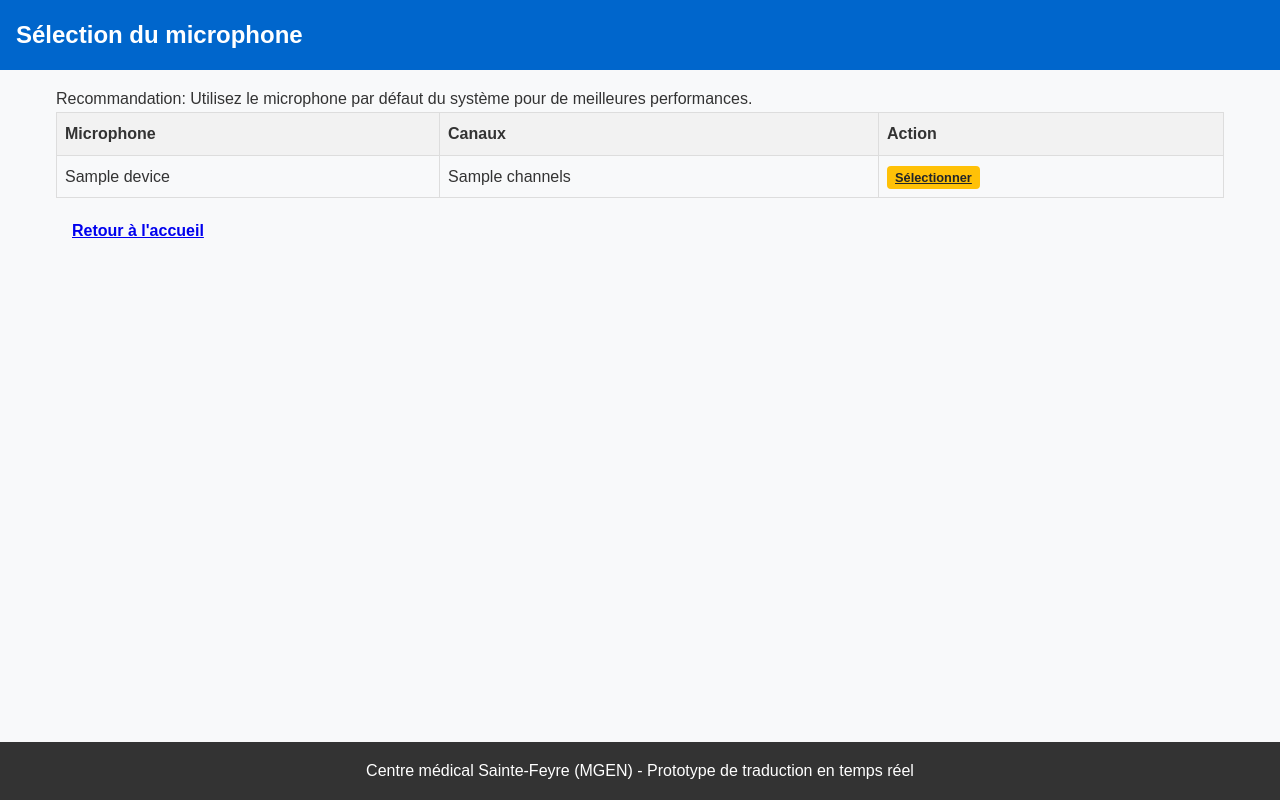
After one commit to Maksew/TranslateStFeyre, a Flask app: template templates/devices.html in a window 1280 px wide. The commit adds this page. Run offline with Flask 3, Linux system fonts and the light colour scheme; the template is opened without the code that fills it: most values are stand-ins (such as "Sample title", 1, 10 or a date in 2020); parts of the project's set-up code (start-up, migrations or seed data) failed here and were passed over.

Commit message:
Update UI / Change Mic

```diff
--- a/app.py
+++ b/app.py
@@ -1,46 +1,42 @@
 import os
-from flask import Flask, render_template, request, jsonify
+from flask import Flask, render_template, request, jsonify, session
 from flask_socketio import SocketIO
 import time
-from dotenv import load_dotenv
 
-load_dotenv()
+# Importer la configuration
+from config import (
+    AWS_ACCESS_KEY, AWS_SECRET_KEY, AWS_REGION,
+    FLASK_SECRET_KEY, WHISPER_MODEL, SOURCE_LANGUAGE,
+    SUPPORTED_LANGUAGES, RECORDINGS_DIR
+)
 
+# Importer nos modules
 from modules.audio_capture import AudioCapture
 from modules.transcription import WhisperTranscriber
 from modules.translation import AWSTranslator
 
-
 # Initialisation de l'application Flask
 app = Flask(__name__)
-app.config['SECRET_KEY'] = os.getenv('FLASK_SECRET_KEY')
+app.config['SECRET_KEY'] = FLASK_SECRET_KEY
 socketio = SocketIO(app)
 
 # Initialiser les modules
 transcriber = WhisperTranscriber(
-    model_name=os.getenv('WHISPER_MODEL', 'base'),
-    language=os.getenv('SOURCE_LANGUAGE', 'fr')
+    model_name=WHISPER_MODEL,
+    language=SOURCE_LANGUAGE
 )
 
 translator = AWSTranslator(
-    region_name=os.getenv('AWS_REGION'),
-    aws_access_key=os.getenv('AWS_ACCESS_KEY'),
-    aws_secret_key=os.getenv('AWS_SECRET_KEY')
+    region_name=AWS_REGION,
+    aws_access_key=AWS_ACCESS_KEY,
+    aws_secret_key=AWS_SECRET_KEY
 )
 
+# Variables globales pour stocker les données
 current_transcription = ""
 translations = {}
 is_recording = False
 recorder = None
-
-# Langues supportées
-supported_languages = {
-    'fr': 'Français (original)',
-    'en': 'English',
-    'es': 'Español',
-    'de': 'Deutsch',
-    'it': 'Italiano'
-}
 
 
 # Fonction de callback pour le traitement audio
@@ -72,16 +68,44 @@ def emit_updates():
 @app.route('/')
 def index():
     """Page principale pour le présentateur"""
+    device_index = request.args.get('device')
+
+    # Si un appareil spécifique est demandé, le stocker dans la session
+    if device_index:
+        try:
+            device_index = int(device_index)
+            session['device_index'] = device_index
+        except ValueError:
+            session.pop('device_index', None)  # Réinitialiser si invalide
+
+    # Obtenir les informations sur le micro actuellement sélectionné
+    current_device = None
+    if 'device_index' in session and session['device_index'] is not None:
+        devices = AudioCapture.list_devices()
+        for device in devices:
+            if device['index'] == session['device_index']:
+                current_device = device
+                break
+
+    # Si aucun appareil n'est explicitement sélectionné, obtenir l'appareil par défaut
+    if current_device is None:
+        devices = AudioCapture.list_devices()
+        for device in devices:
+            if device.get('is_default'):
+                current_device = device
+                break
+
     return render_template('index.html',
-                           languages=supported_languages,
-                           is_recording=is_recording)
+                           languages=SUPPORTED_LANGUAGES,
+                           is_recording=is_recording,
+                           current_device=current_device)
 
 
 @app.route('/client')
 def client():
     """Page pour les clients (spectateurs)"""
     return render_template('client.html',
-                           languages=supported_languages)
+                           languages=SUPPORTED_LANGUAGES)
 
 
 # API Routes
@@ -95,8 +119,15 @@ def start_recording():
         current_transcription = ""
         translations = {}
 
+        # Récupérer l'index du périphérique de la session
+        device_index = session.get('device_index', None)
+
         # Initialiser et démarrer l'enregistrement
-        recorder = AudioCapture(callback_function=process_audio, segment_seconds=3)
+        recorder = AudioCapture(
+            callback_function=process_audio,
+            device_index=device_index,
+            segment_seconds=3
+        )
         recorder.start_recording()
         is_recording = True
 
@@ -105,6 +136,11 @@ def start_recording():
 
     return jsonify({"status": "recording_started"})
 
+@app.route('/devices')
+def list_devices():
+    """Liste les périphériques d'entrée audio disponibles"""
+    devices = AudioCapture.list_devices()
+    return render_template('devices.html', devices=devices)
 
 @app.route('/stop_recording', methods=['POST'])
 def stop_recording():
@@ -146,8 +182,8 @@ def handle_connect():
 
 if __name__ == '__main__':
     # Créer les dossiers nécessaires
-    if not os.path.exists('recordings'):
-        os.makedirs('recordings')
+    if not os.path.exists(RECORDINGS_DIR):
+        os.makedirs(RECORDINGS_DIR)
 
     # Assurez-vous que les répertoires pour les templates et static existent
     if not os.path.exists('templates'):
--- a/config.py
+++ b/config.py
@@ -10,7 +10,7 @@ AWS_SECRET_KEY = os.getenv('AWS_SECRET_KEY')
 AWS_REGION = os.getenv('AWS_REGION', 'eu-west-3')
 
 # Configuration de l'application
-FLASK_SECRET_KEY = os.getenv('FLASK_SECRET_KEY', 'default_secret_key_for_development')
+FLASK_SECRET_KEY = os.getenv('FLASK_SECRET_KEY')
 WHISPER_MODEL = os.getenv('WHISPER_MODEL', 'base')
 SOURCE_LANGUAGE = os.getenv('SOURCE_LANGUAGE', 'fr')
 
@@ -22,3 +22,6 @@ SUPPORTED_LANGUAGES = {
     'de': 'Deutsch',
     'it': 'Italiano'
 }
+
+# Configuration des dossiers
+RECORDINGS_DIR = "recordings"
--- a/static/css/style.css
+++ b/static/css/style.css
@@ -150,6 +150,15 @@ footer {
     margin-bottom: 0.5rem;
 }
 
+.device-info {
+    background-color: #e9f5ff;
+    border: 1px solid #99ceff;
+    border-radius: 4px;
+    padding: 0.5rem;
+    margin-bottom: 1rem;
+    font-size: 0.9rem;
+}
+
 /* Responsive styles */
 @media (max-width: 768px) {
     .controls {
--- /dev/null
+++ b/templates/devices.html
@@ -0,0 +1,77 @@
+<!DOCTYPE html>
+<html lang="fr">
+<head>
+    <meta charset="UTF-8">
+    <meta name="viewport" content="width=device-width, initial-scale=1.0">
+    <title>Sélection de Microphone - Traduction en Temps Réel</title>
+    <link rel="stylesheet" href="{{ url_for('static', filename='css/style.css') }}">
+    <style>
+        .default-device {
+            background-color: #e6ffed;
+            font-weight: bold;
+        }
+        .device-table {
+            width: 100%;
+            border-collapse: collapse;
+            margin-bottom: 20px;
+        }
+        .device-table th, .device-table td {
+            padding: 8px;
+            border: 1px solid #ddd;
+            text-align: left;
+        }
+        .device-table th {
+            background-color: #f2f2f2;
+        }
+    </style>
+</head>
+<body>
+    <header>
+        <h1>Sélection du microphone</h1>
+    </header>
+
+    <main>
+        <section class="devices-container">
+            <div class="info-box">
+                <p>Recommandation: Utilisez le microphone par défaut du système pour de meilleures performances.</p>
+            </div>
+
+            <table class="device-table">
+                <thead>
+                    <tr>
+                        <th>Microphone</th>
+                        <th>Canaux</th>
+                        <th>Action</th>
+                    </tr>
+                </thead>
+                <tbody>
+                    {% for device in devices %}
+                    <tr {% if device.is_default %}class="default-device"{% endif %}>
+                        <td>
+                            {{ device.name }}
+                            {% if device.is_default %}<span>(Microphone par défaut)</span>{% endif %}
+                        </td>
+                        <td>{{ device.channels }}</td>
+                        <td>
+                            {% if device.is_default %}
+                            <a href="/" class="btn primary small">Utiliser (recommandé)</a>
+                            {% else %}
+                            <a href="/?device={{ device.index }}" class="btn secondary small">Sélectionner</a>
+                            {% endif %}
+                        </td>
+                    </tr>
+                    {% endfor %}
+                </tbody>
+            </table>
+
+            <div class="back-link">
+                <a href="/" class="btn">Retour à l'accueil</a>
+            </div>
+        </section>
+    </main>
+
+    <footer>
+        <p>Centre médical Sainte-Feyre (MGEN) - Prototype de traduction en temps réel</p>
+    </footer>
+</body>
+</html>
```
Also changed, not shown: modules/audio_capture.py (+66 -7 lines), modules/translation.py (+12 -7 lines), templates/client.html (+34 -3 lines), templates/index.html (+64 -2 lines), modules/__init__.py (deleted), modules/websocket.py (deleted).
